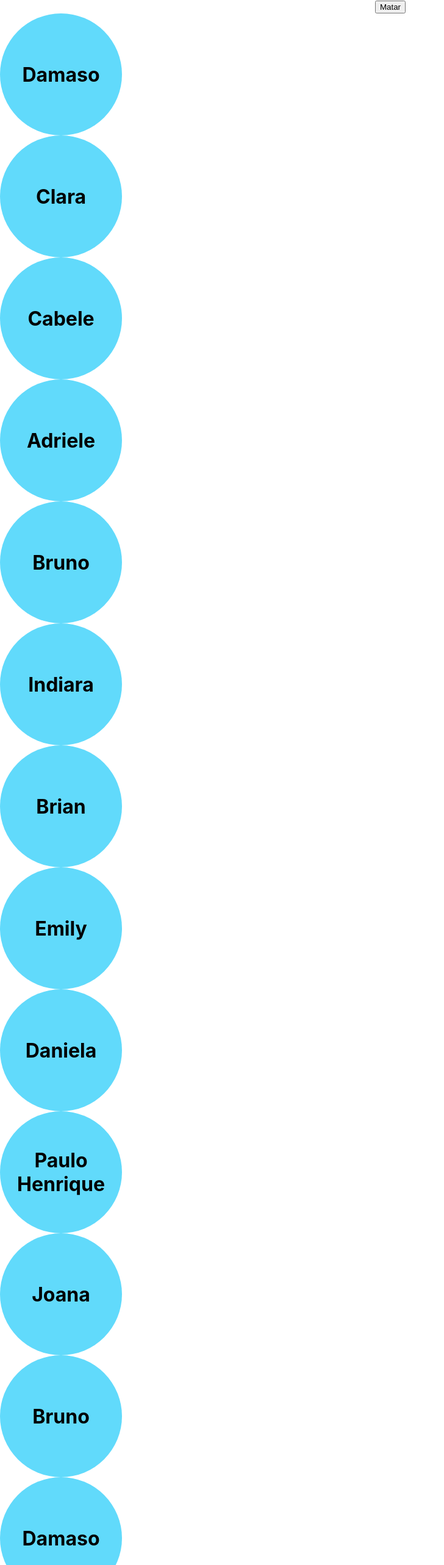
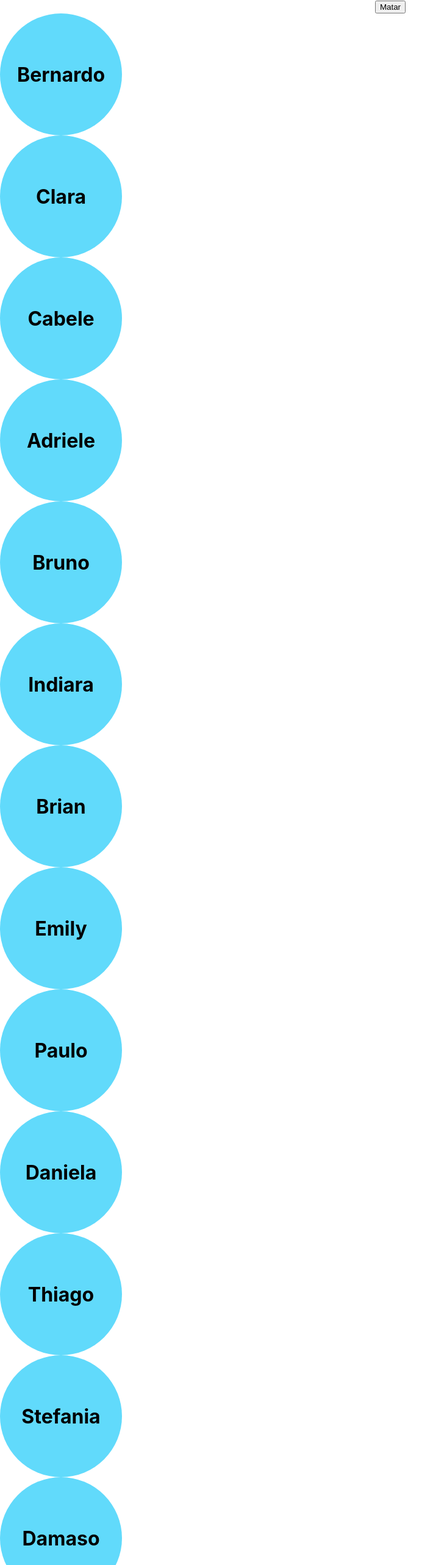
Before and after one commit to juniopereirab/Grafos1-Justiceiro, a React (Create React App) app: page / in a window 1280 px wide. Shown: the top 2566 px of the page at 61% size, without its empty margins (0-728 px from the left). Built offline with nearby package versions, Linux system fonts and the light colour scheme.

Commit message:
Creating graph of family tree
Co-authored-by: Dâmaso Júnio <Junio.pereirab@gmail.com>

```diff
--- a/src/Graph/family.js
+++ b/src/Graph/family.js
@@ -1,42 +1,40 @@
 /* eslint-disable import/no-anonymous-default-export */
 
 export default {
-        0: {name: "Damaso", children: [9, 5], alive: true, murderer: false},
-        1: {name: "Clara", children: [9], alive: true, murderer: false},
-        2: {name: "Cabele", children: [10, 11], alive: true, murderer: false},
-        3: {name: "Adriele", children: [10, 11], alive: true, murderer: false},
-        4: {name: "Bruno", children: [12, 13], alive: true, murderer: false},
-        5: {name: "Indiara", children: [12, 13], alive: true, murderer: true},
-        6: {name: "Brian", children: [], alive: true, murderer: false},
-        7: {name: "Emily", children: [4,6], alive: true, murderer: false},
-        8: {name: "Daniela", children: [4,6], alive: true, murderer: false},
-        9: {name: "Paulo Henrique", children: [5], alive: true, murderer: false},
-        10: {name: "Joana", children: [5], alive: true, murderer: false},
-        11: {name: "Bruno", children: [], alive: true, murderer: false},
-        12: {name: "Damaso", children: [], alive: true, murderer: true},
-        13: {name: "Blanco", children: [], alive: true, murderer: false},
-        14: {name: "Joao", children: [4,6], alive: true, murderer: false},
-        15: {name: "Maria", children: [4,6], alive: true, murderer: false},
-        16: {name: "Jose", children: [5], alive: true, murderer: false},
-        17: {name: "Joana", children: [5], alive: true, murderer: false},
-        18: {name: "Bruno", children: [], alive: true, murderer: false},
-        19: {name: "Damaso", children: [], alive: true, murderer: true},
-        20: {name: "Blanco", children: [], alive: true, murderer: false},
-        21: {name: "Joao", children: [4,6], alive: true, murderer: false},
-        22: {name: "Maria", children: [4,6], alive: true, murderer: false},
-        23: {name: "Jose", children: [5], alive: true, murderer: false},
-        24: {name: "Joana", children: [5], alive: true, murderer: false},
-        25: {name: "Bruno", children: [], alive: true, murderer: false},
-        26: {name: "Damaso", children: [], alive: true, murderer: true},
-        27: {name: "Blanco", children: [], alive: true, murderer: false},
-        28: {name: "Joao", children: [4,6], alive: true, murderer: false},
-        29: {name: "Maria", children: [4,6], alive: true, murderer: false},
-        30: {name: "Jose", children: [5], alive: true, murderer: false},
-        31: {name: "Joana", children: [5], alive: true, murderer: false},
-        32: {name: "Bruno", children: [], alive: true, murderer: false},
-        33: {name: "Damaso", children: [], alive: true, murderer: true},
-        34: {name: "Blanco", children: [], alive: true, murderer: false},
-        35: {name: "Joao", children: [4,6], alive: true, murderer: false},
-        36: {name: "Maria", children: [4,6], alive: true, murderer: false},
-        37: {name: "Jose", children: [5], alive: true, murderer: false},
+        0: {name: "Bernardo", children: [8], alive: true, murderer: false},
+        1: {name: "Clara", children: [8], alive: true, murderer: false},
+        2: {name: "Cabele", children: [9, 10], alive: true, murderer: false},
+        3: {name: "Adriele", children: [9, 10], alive: true, murderer: false},
+        4: {name: "Bruno", children: [11, 12], alive: true, murderer: false},
+        5: {name: "Indiara", children: [11, 12], alive: true, murderer: false},
+        6: {name: "Brian", children: [13], alive: true, murderer: false},
+        7: {name: "Emily", children: [13], alive: true, murderer: false},
+        8: {name: "Paulo", children: [16, 17, 18], alive: true, murderer: false},
+        9: {name: "Daniela", children: [6, 17, 18], alive: true, murderer: false},
+        10: {name: "Thiago", children: [19], alive: true, murderer: false},
+        11: {name: "Stefania", children: [19], alive: true, murderer: false},
+        12: {name: "Damaso", children: [20], alive: true, murderer: false},
+        13: {name: "Blanco", children: [21, 22, 23, 24], alive: true, murderer: false},
+        14: {name: "Maria", children: [21, 22, 23, 24], alive: true, murderer: false},
+        15: {name: "Ateldy", children: [26, 27], alive: true, murderer: false},
+        16: {name: "Amanda", children: [26, 27], alive: true, murderer: false},
+        17: {name: "Natan", children: [28], alive: true, murderer: false},
+        18: {name: "Adriely", children: [28], alive: true, murderer: false},
+        19: {name: "Luciana", children: [], alive: true, murderer: false},
+        20: {name: "Yan", children: [], alive: true, murderer: false},
+        21: {name: "Karine", children: [], alive: true, murderer: false},
+        22: {name: "Saleh", children: [], alive: true, murderer: false},
+        23: {name: "Denys", children: [], alive: true, murderer: false},
+        24: {name: "Mauricio", children: [31, 32], alive: true, murderer: false},
+        25: {name: "Sofia", children: [31, 32], alive: true, murderer: false},
+        26: {name: "Luiz", children: [], alive: true, murderer: false},
+        27: {name: "Thais", children: [], alive: true, murderer: false},
+        28: {name: "Rossicler", children: [], alive: true, murderer: true},
+        29: {name: "Leonardo", children: [33], alive: true, murderer: false},
+        30: {name: "Mariana", children: [3], alive: true, murderer: false},
+        31: {name: "Guilherme", children: [34], alive: true, murderer: false},
+        32: {name: "Thabata", children: [34], alive: true, murderer: false},
+        33: {name: "Vitor", children: [35], alive: true, murderer: false},
+        34: {name: "Juliana", children: [35], alive: true, murderer: false},
+        35: {name: "Natália", children: [], alive: true, murderer: false},
 }
```
